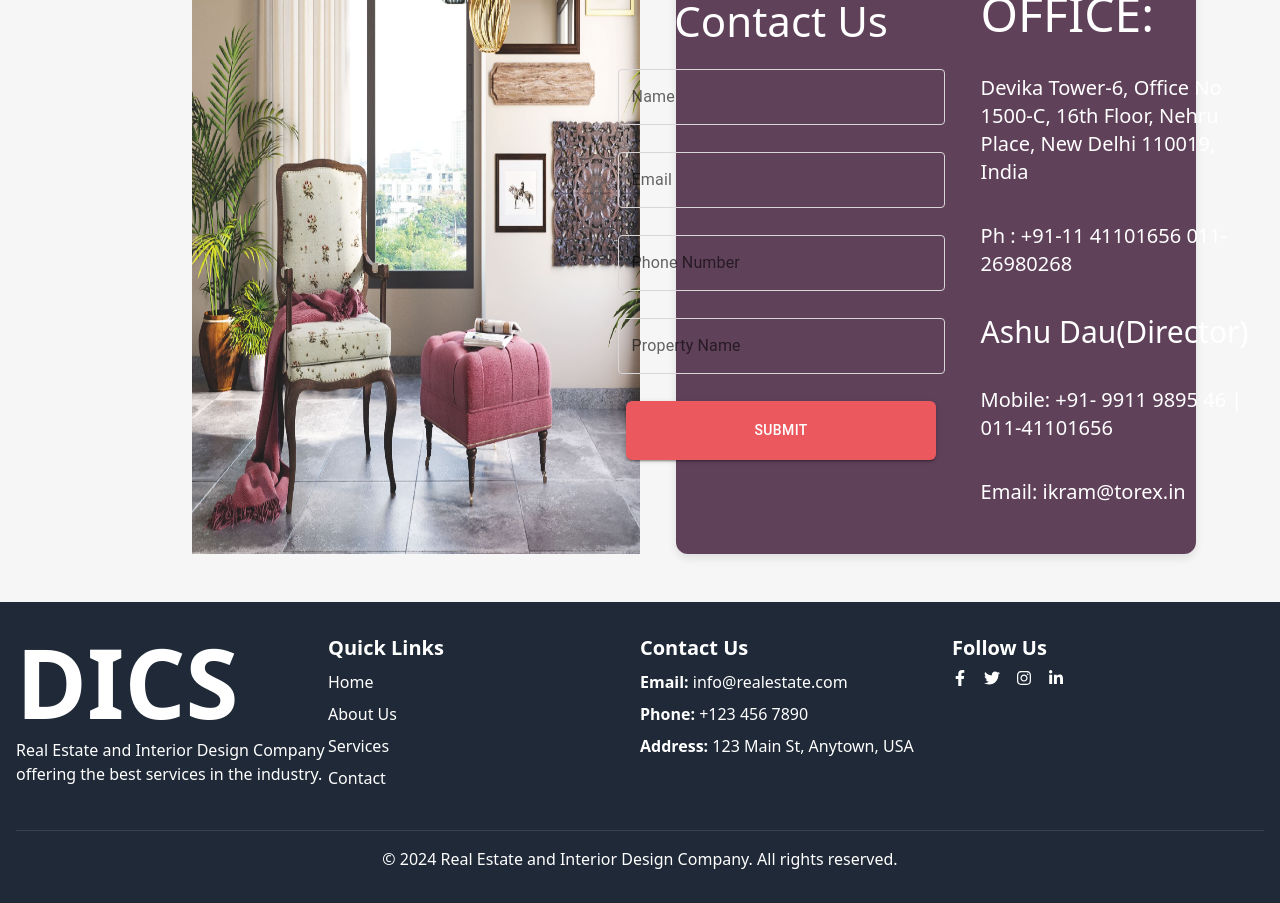
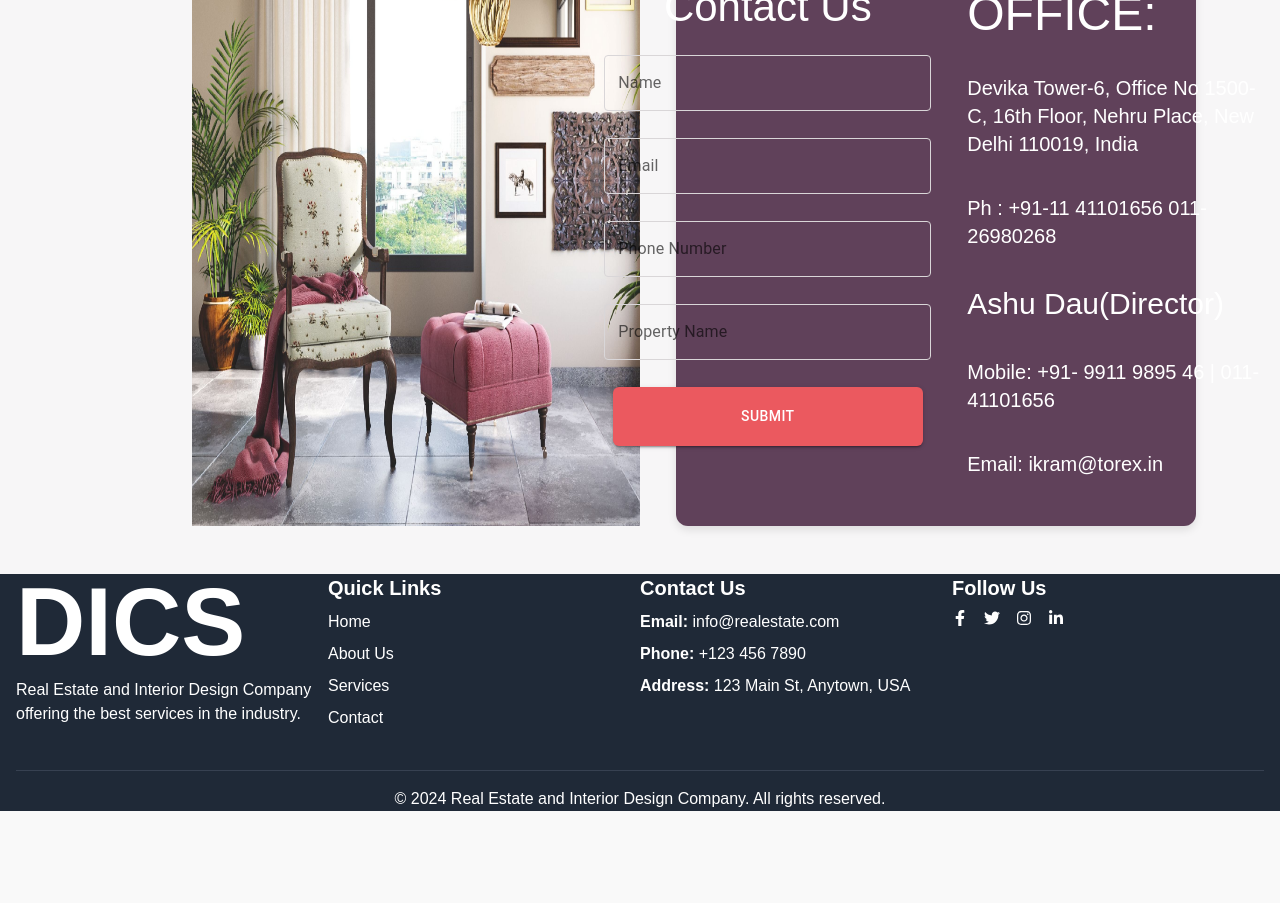
Before and after one commit to harsh474/dics, a React (Create React App) app: page /contactus in a window 1280 px wide. Shown: the part 280-1183 px from the top of the page. After the commit the page ends 1091 px from the top, so only its background shows below. Built offline with nearby package versions, Linux system fonts and the light colour scheme.

Commit message:
add app.css

```diff
--- /dev/null
+++ b/src/App.css
@@ -0,0 +1,36 @@
+/* styles.css */
+
+/* Reset default margin and padding */
+* {
+  margin: 0;
+  padding: 0;
+  box-sizing: border-box; /* Ensures padding and border are included in element's total width and height */
+}
+
+/* Set body styles */
+body {
+  font-family: 'YourFontFamily', sans-serif; /* Use your preferred font */
+  line-height: 1.5; /* Improve readability */
+  background-color: #f9f9f9; /* Optional: Set a background color */
+  color: #333; /* Optional: Set a default text color */
+}
+
+/* Optional: Set default styles for common elements */
+h1, h2, h3, h4, h5, h6 {
+  margin: 0; /* Reset margin for headings */
+}
+
+p {
+  margin: 0; /* Reset margin for paragraphs */
+}
+
+/* Set left and right margins to 0 for all elements */
+.container {
+  margin-left: 0;
+  margin-right: 0;
+}
+
+/* Optional: Add a container class for consistent padding */
+.container {
+  padding: 0 1rem; /* Adjust this value as needed */
+}
--- a/src/App.js
+++ b/src/App.js
@@ -9,6 +9,8 @@ import Portfolio from "./Components/Portfolio/Portfolio";
 import Contact from "./Components/Contact/Contact";
 import Services1 from "./Components/Services/Services1";
 import Projects from "./Components/Projects/Projects"
+import './App.css';
+
 function App() {
   return (
     <Router>
```
